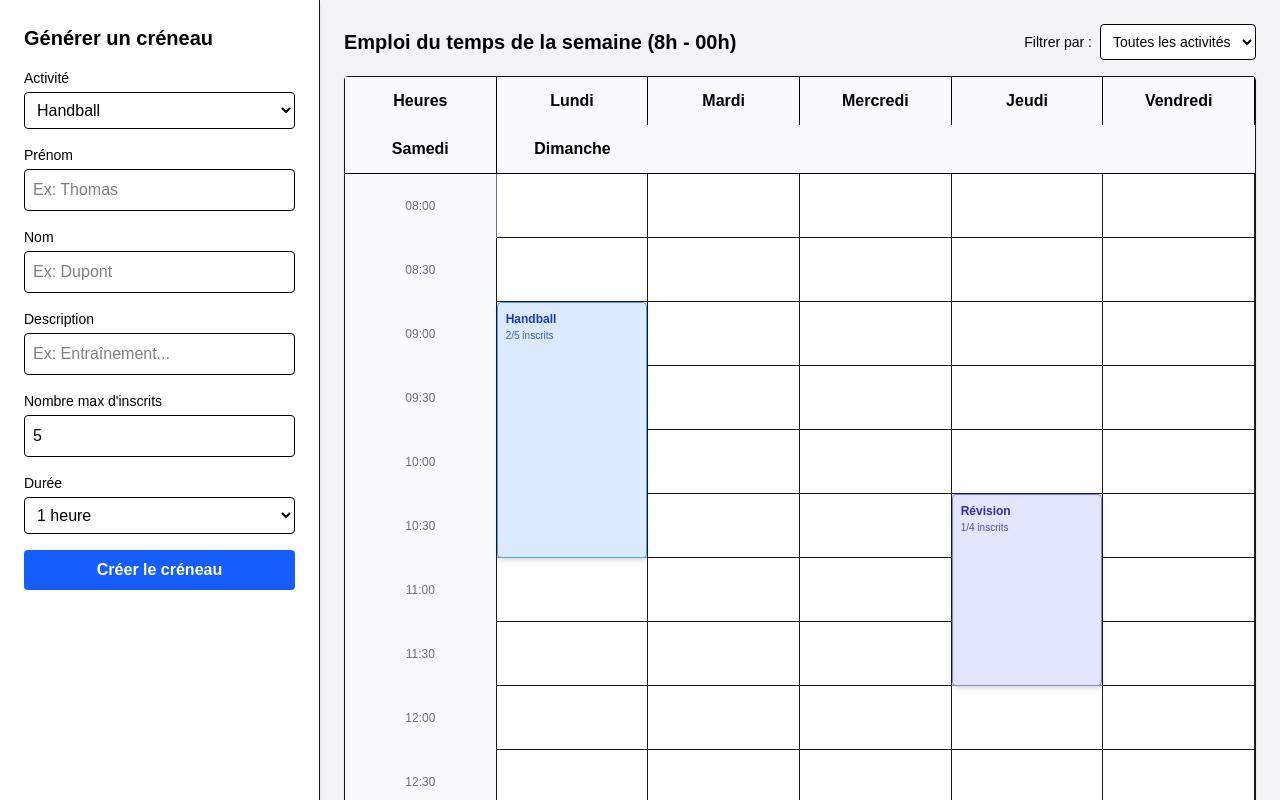
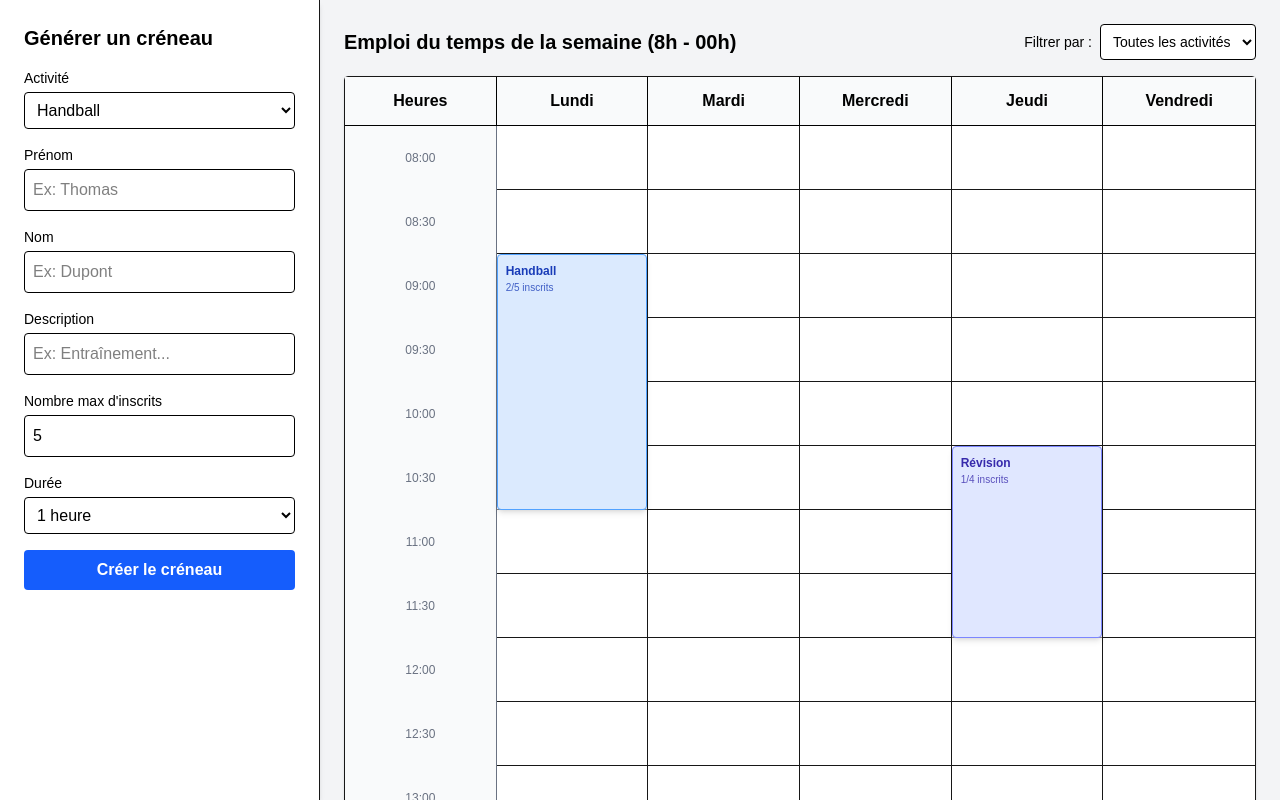
Before and after one commit to lukasv-code/projet_agenda, a Next.js app: page / in a window 1280 px wide. Built offline with nearby package versions, Linux system fonts and the light colour scheme.

Commit message:
premier test

```diff
--- a/app/page.tsx
+++ b/app/page.tsx
@@ -102,15 +102,7 @@ const initialPresets: PresetSlot[] = [
   },
 ];
 
-const jours = [
-  "Lundi",
-  "Mardi",
-  "Mercredi",
-  "Jeudi",
-  "Vendredi",
-  "Samedi",
-  "Dimanche",
-];
+const jours = ["Lundi", "Mardi", "Mercredi", "Jeudi", "Vendredi"];
 
 const generateHours = () => {
   const list = [];
```
